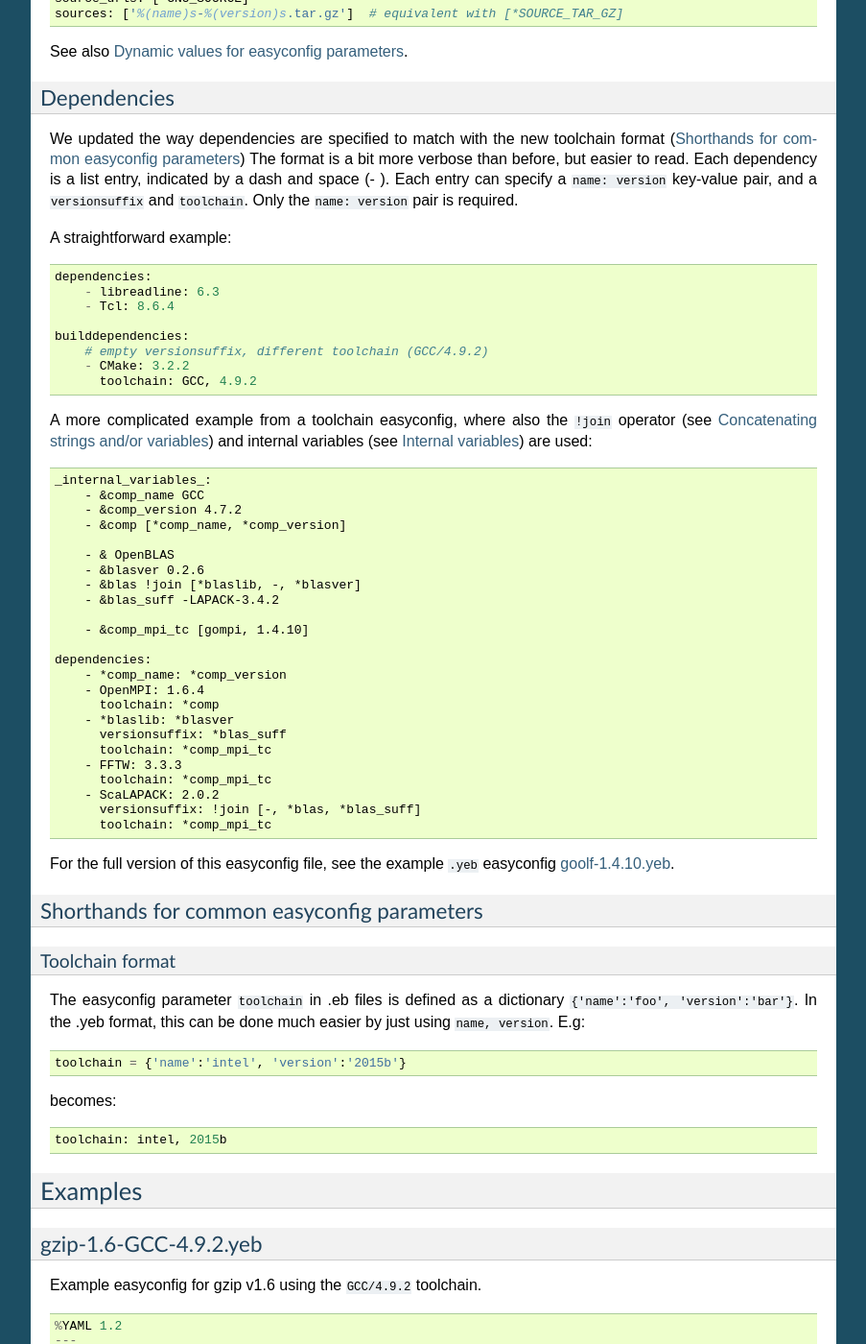
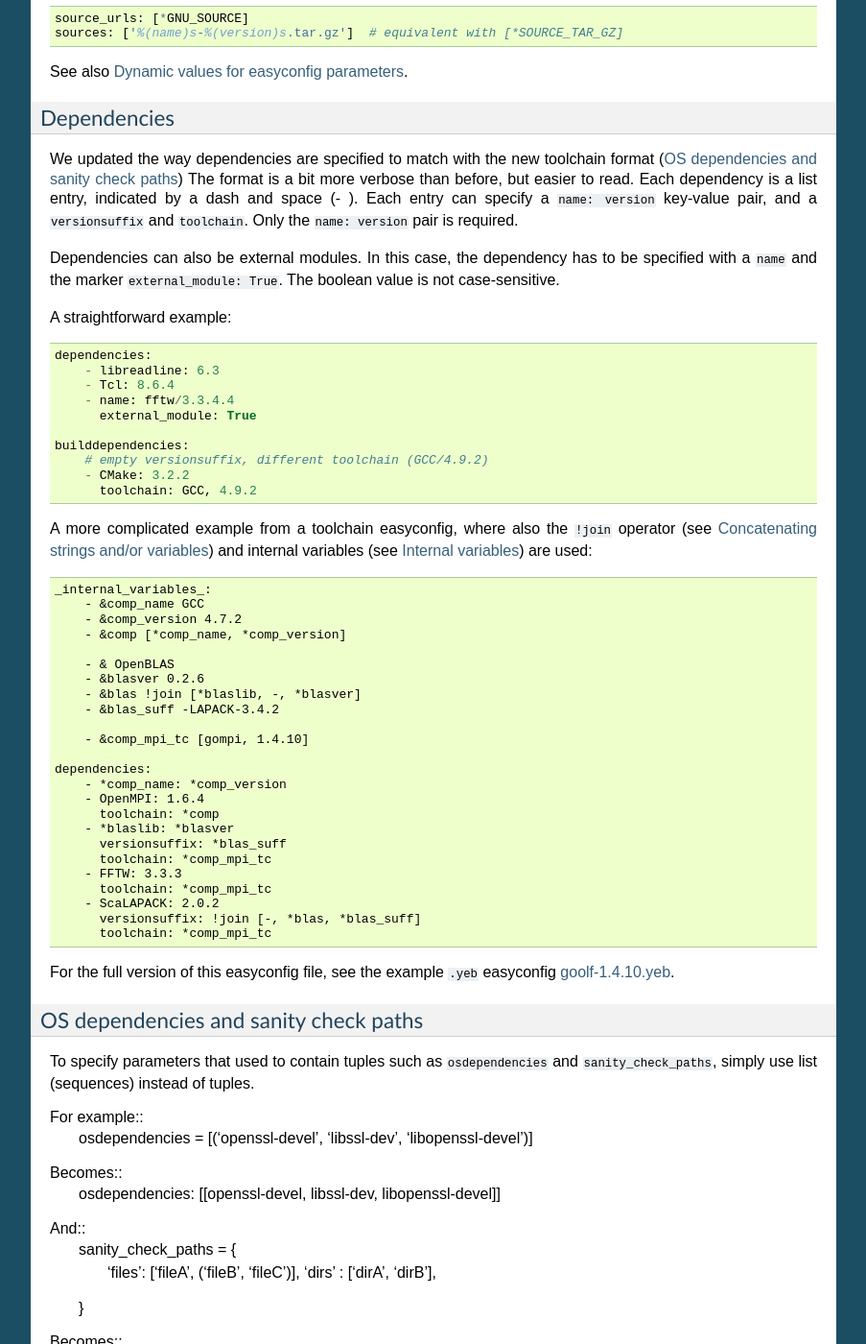
Before and after one commit to easybuilders/easybuild, a Sphinx documentation site: the page built from docs/Writing_yeb_easyconfig_files.rst, in a window 1280 px wide and 1400 px high, scrolled down 4432 px. Shown: the whole window at 96% size, without its empty margins (198-1101 px from the left). Built offline with Sphinx 7.4.7, drawn with Linux system fonts in a browser that asks for light colours; some of the changed text lies outside the part shown.

Commit message:
osdependencies, sanity_check_paths docs

```diff
--- a/docs/Writing_yeb_easyconfig_files.rst
+++ b/docs/Writing_yeb_easyconfig_files.rst
@@ -227,9 +227,9 @@ For example, sequence values can be used in a mapping::
 
 And sequences of sequences are also supported::
 
-    dependencies:
-        - [bzip2, 1.0.6]
-        - [Python, 2.7.10]
+    osdependencies
+        - zlib
+        - [openssl-devel, libssl-dev, libopenssl-devel]
 
 
 .. _easyconfig_yeb_format_syntax_template_values_constants:
@@ -259,11 +259,17 @@ The format is a bit more verbose than before, but easier to read. Each dependenc
 and space (- ). Each entry can specify a ``name: version`` key-value pair, and a ``versionsuffix`` and ``toolchain``.
 Only the ``name: version`` pair is required.
 
+Dependencies can also be external modules. In this case, the dependency has to be specified with a ``name`` and the marker
+``external_module: True``. The boolean value is not case-sensitive.
+
+
 A straightforward example::
 
     dependencies:
         - libreadline: 6.3
         - Tcl: 8.6.4
+        - name: fftw/3.3.4.4
+          external_module: True
 
     builddependencies:
         # empty versionsuffix, different toolchain (GCC/4.9.2)
@@ -303,6 +309,27 @@ For the full version of this easyconfig file, see the example ``.yeb`` easyconfi
 :ref:`easyconfig_yeb_format_examples_goolf1410`.
 
 .. _easyconfig_yeb_format_new:
+
+OS dependencies and sanity check paths
+~~~~~~~~~~~~~~~~~~~~~~~~~~~~~~~~~~~~~~
+To specify parameters that used to contain tuples such as ``osdependencies`` and ``sanity_check_paths``, simply use
+list (sequences) instead of tuples.
+
+For example::
+    osdependencies = [('openssl-devel', 'libssl-dev', 'libopenssl-devel')]
+Becomes::
+    osdependencies: [[openssl-devel, libssl-dev, libopenssl-devel]]
+
+And::
+    sanity_check_paths = {
+        'files': ['fileA', ('fileB', 'fileC')],
+        'dirs' : ['dirA', 'dirB'],
+    }
+Becomes::
+    sanity_check_paths: {
+        files: [fileA, [fileB, fileC]],
+        dirs: [dirA, dirB]
+    }
 
 Shorthands for common easyconfig parameters
 ~~~~~~~~~~~~~~~~~~~~~~~~~~~~~~~~~~~~~~~~~~~
```
